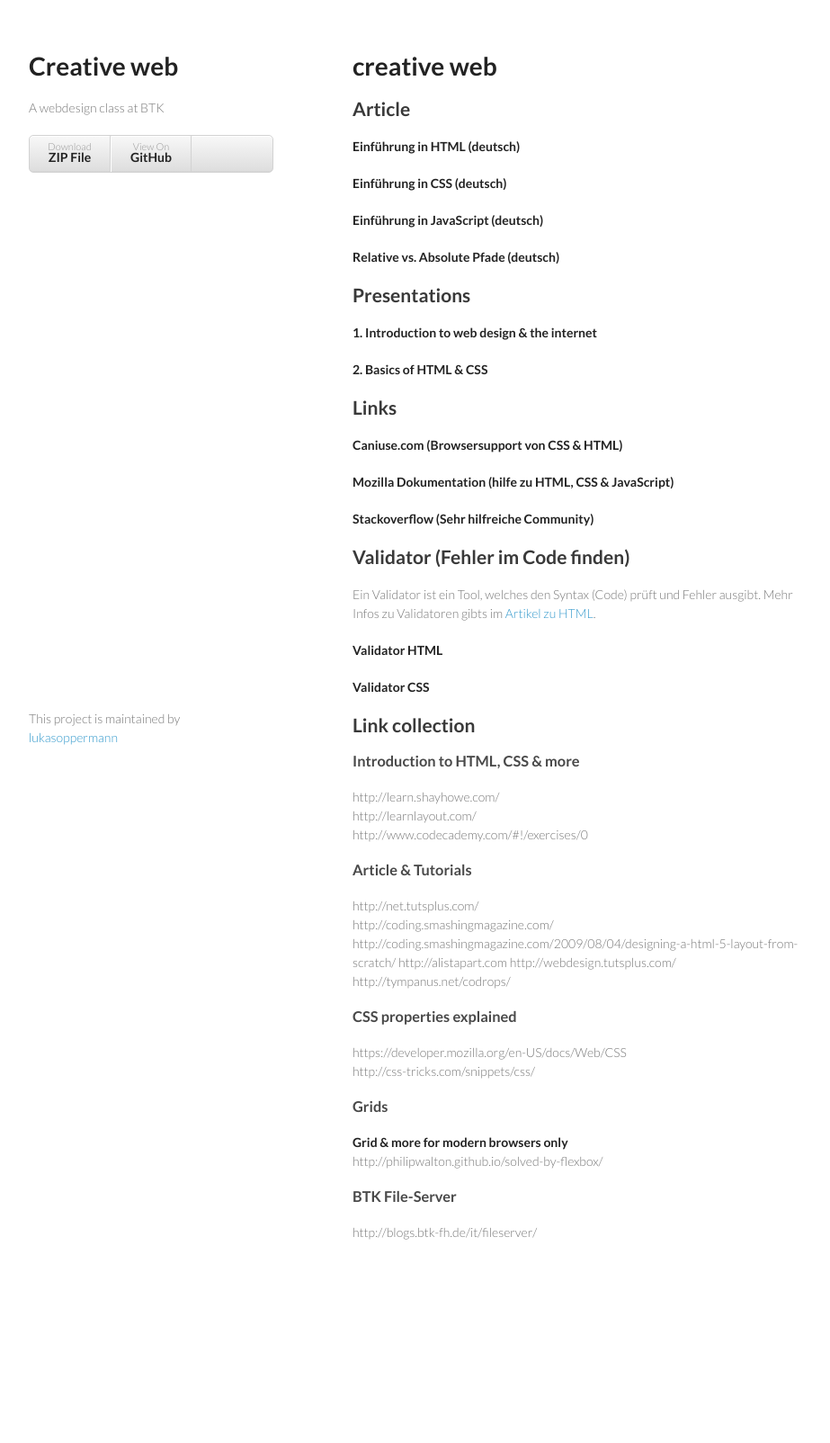
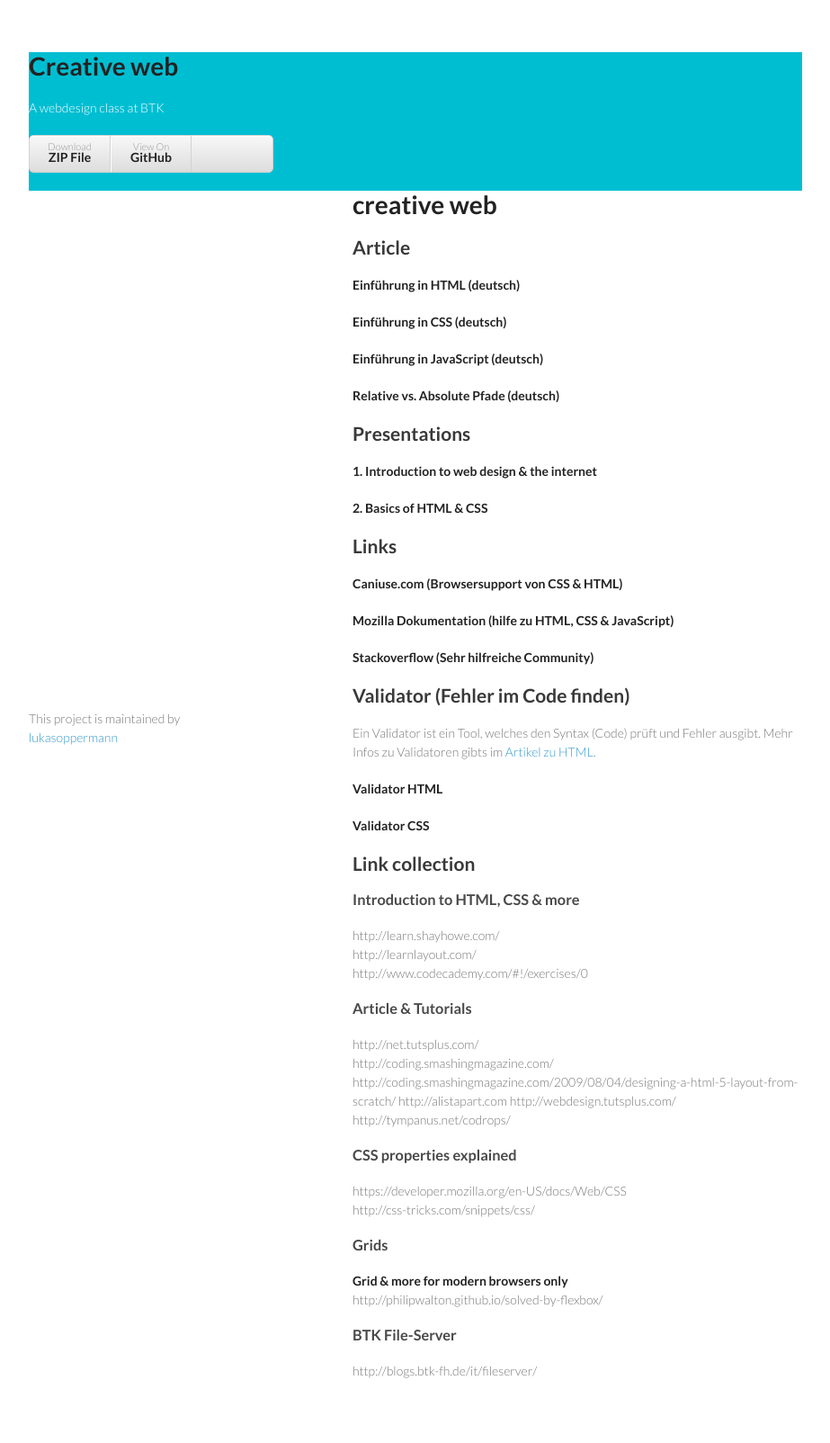
Before and after one commit to lukasoppermann/creative-web, a Jekyll site: the page built from index.md, in a window 1280 px wide. Shown: the whole page at 90% size, without its empty margins (178-1101 px from the left). Built offline with Jekyll 4.4.1, drawn with Linux system fonts in a browser that asks for light colours; nearby versions of some CDN libraries; Markdown is read by kramdown in place of the engine named in the settings; before the commit the page ends 1450 px from its top, so only the background shows below that.

Commit message:
working on style

```diff
--- a/stylesheets/styles.css
+++ b/stylesheets/styles.css
@@ -96,9 +96,10 @@ img {
 }
 
 header {
-  width:270px;
+  width:100%;
   float:left;
-  position:fixed;
+  background: rgb(0, 190, 210);
+  color: rgb(255,255,255);
 }
 
 header ul {
```
